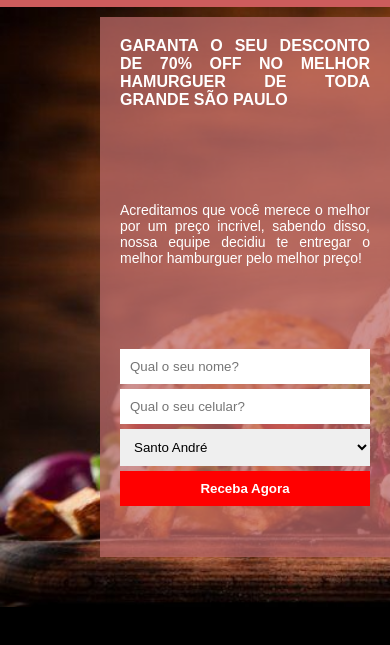
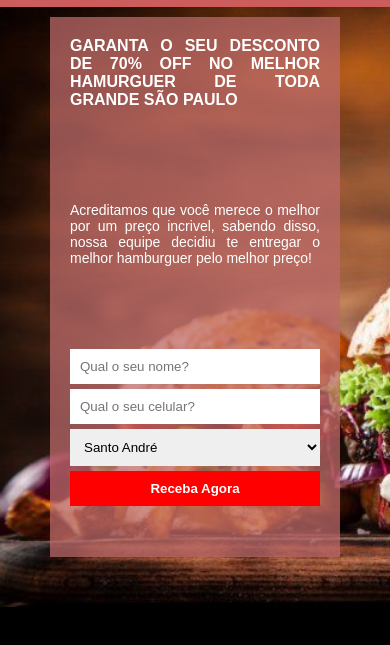
Before and after one commit to ghcsilvaa/landing_page1, a plain HTML site: page index.html in a window 390 px wide. Shown: the part 75-720 px from the top of the page. Drawn offline with Linux system fonts and the light colour scheme.

Commit message:
added responsive conditions to css

```diff
--- a/CSS/style.css
+++ b/CSS/style.css
@@ -43,7 +43,6 @@ section{
         padding: 20px;
         float: right;
         margin-top: 10px;
-
 }
 
 h2{
@@ -81,3 +80,16 @@ input[type="submit"]
     font-weight: bold;
     margin-bottom: 20px;
 }
+
+
+@media screen and (max-width:500px)
+{
+
+.formContainer{
+        float: none;
+        position: relative;
+        left: 50%;
+        transform:translateX(-50%);
+}
+
+}
```
